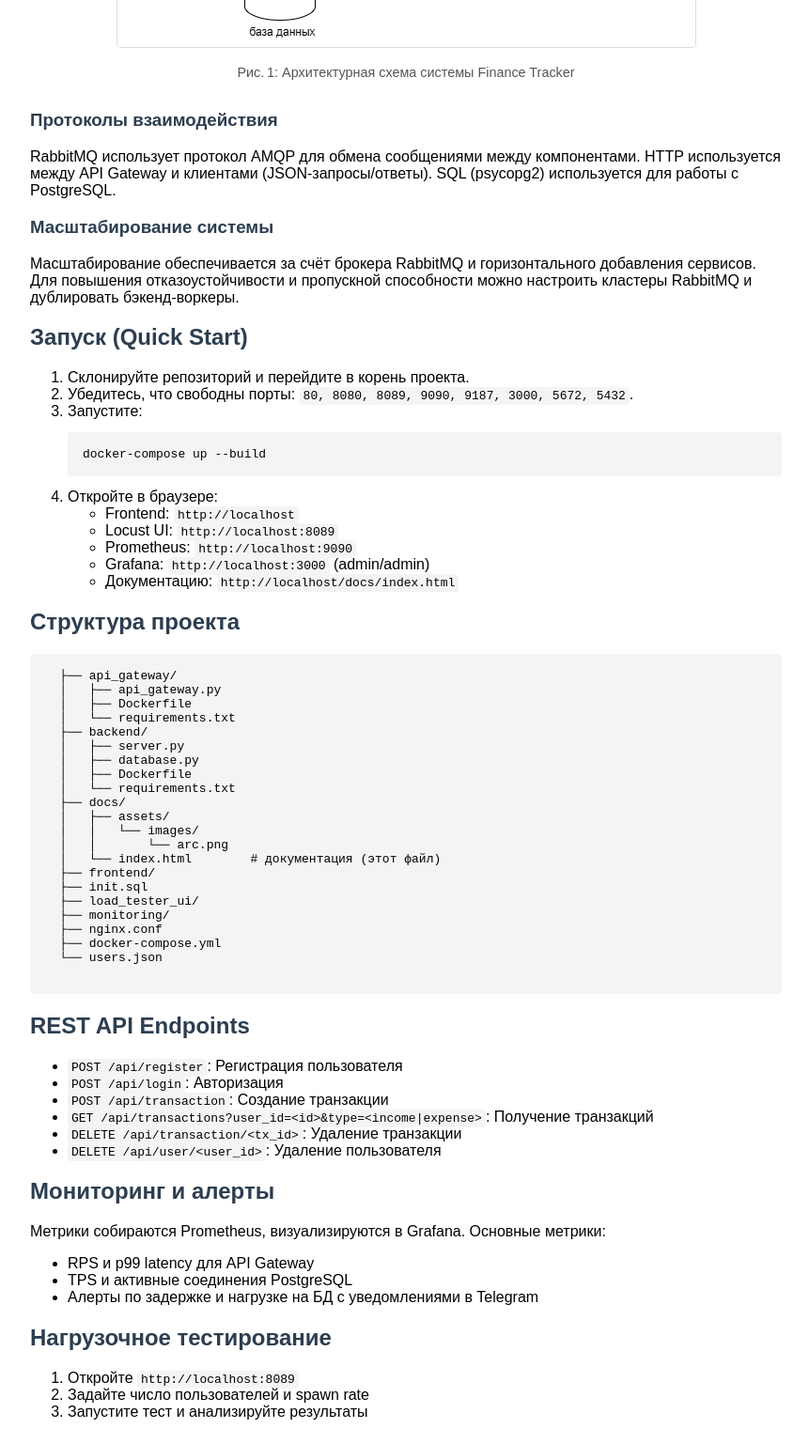
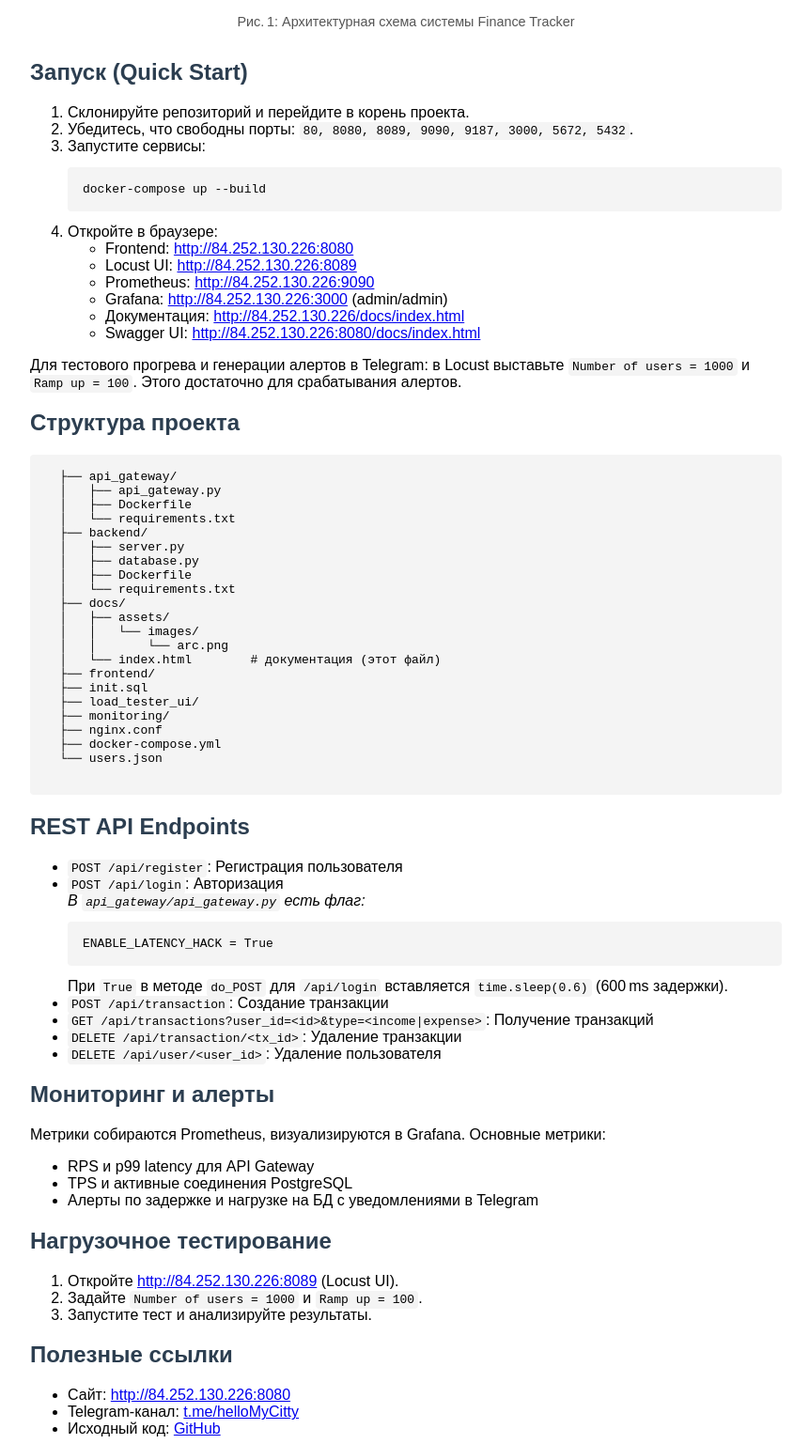
Before and after one commit to sagilyp/finance_tracker_2.0, a plain HTML site: page docs/index.html in a window 1280 px wide. Shown: the part 1260-2797 px from the top of the page at 94% size, without its empty margins (0-861 px from the left). Drawn offline with Linux system fonts and the light colour scheme.

Commit message:
cleared documentation

```diff
--- a/docs/index.html
+++ b/docs/index.html
@@ -32,7 +32,6 @@
   <p>Это распределённое приложение <strong>Finance Tracker</strong>, позволяющее регистрировать пользователей, создавать и просматривать финансовые транзакции (доходы/расходы), а также удалять аккаунт. Проект построен на микросервисной архитектуре: API Gateway, RabbitMQ, backend-сервисы, PostgreSQL, Frontend на статическом HTML+JS, а также системы мониторинга и тестирования.</p>
 
   <h2 id="architecture">Архитектура</h2>
-
   <h3>Реализуемая система</h3>
   <p>В данной лабораторной работе была реализована система, которая включает несколько компонентов:</p>
   <ul>
@@ -42,7 +41,7 @@
     <li><strong>База данных</strong>: PostgreSQL для хранения данных пользователей и транзакций.</li>
   </ul>
 
-  <h3>Основные реализованные задачи</h3>
+  <h3>Основные задачи</h3>
   <ol>
     <li>Регистрация пользователей — добавление новых пользователей в систему.</li>
     <li>Авторизация пользователей — проверка учётных данных при входе.</li>
@@ -54,8 +53,8 @@
   <h3>Стек технологий</h3>
   <p>Для брокера сообщений был выбран RabbitMQ, для серверной логики — Python, база данных — PostgreSQL, контейнеризация — Docker.</p>
 
-  <h3>Обоснование выбора брокера сообщений</h3>
-  <p>RabbitMQ выбран за его надёжность, простоту внедрения и масштабируемость. Он поддерживает подтверждение доставки сообщений и обработку ошибок, что важно для критичных систем. RabbitMQ легче по ресурсам, чем Apache Kafka, и позволяет гибко настраивать маршрутизацию сообщений. В проекте реализована RPC-модель обмена сообщениями. Система может быть масштабирована добавлением дополнительных инстансов сервисов и кластеров RabbitMQ для отказоустойчивости и увеличения пропускной способности.</p>
+  <h3>Выбор брокера сообщений</h3>
+  <p>RabbitMQ выбран за его надёжность, простоту внедрения и масштабируемость. Он поддерживает подтверждение доставки сообщений и обработку ошибок. В проекте реализована RPC-модель обмена сообщениями. Система масштабируется добавлением инстансов сервисов и кластеров RabbitMQ.</p>
 
   <h3>Диаграмма архитектуры</h3>
   <div class="image-container">
@@ -63,29 +62,23 @@
     <p class="caption">Рис. 1: Архитектурная схема системы Finance Tracker</p>
   </div>
 
-  <h3>Протоколы взаимодействия</h3>
-  <p>RabbitMQ использует протокол AMQP для обмена сообщениями между компонентами. HTTP используется между API Gateway и клиентами (JSON-запросы/ответы). SQL (psycopg2) используется для работы с PostgreSQL.</p>
-
-  <h3>Масштабирование системы</h3>
-  <p>Масштабирование обеспечивается за счёт брокера RabbitMQ и горизонтального добавления сервисов. Для повышения отказоустойчивости и пропускной способности можно настроить кластеры RabbitMQ и дублировать бэкенд-воркеры.</p>
-
   <h2 id="setup">Запуск (Quick Start)</h2>
   <ol>
     <li>Склонируйте репозиторий и перейдите в корень проекта.</li>
     <li>Убедитесь, что свободны порты: <code>80, 8080, 8089, 9090, 9187, 3000, 5672, 5432</code>.</li>
-    <li>Запустите:
+    <li>Запустите сервисы:</li>
       <pre>docker-compose up --build</pre>
-    </li>
-    <li>Откройте в браузере:
+    <li>Откройте в браузере:</li>
       <ul>
-        <li>Frontend: <code>http://localhost</code></li>
-        <li>Locust UI: <code>http://localhost:8089</code></li>
-        <li>Prometheus: <code>http://localhost:9090</code></li>
-        <li>Grafana: <code>http://localhost:3000</code> (admin/admin)</li>
-        <li>Документацию: <code>http://localhost/docs/index.html</code></li>
+        <li>Frontend: <a href="http://84.252.130.226:8080">http://84.252.130.226:8080</a></li>
+        <li>Locust UI: <a href="http://84.252.130.226:8089">http://84.252.130.226:8089</a></li>
+        <li>Prometheus: <a href="http://84.252.130.226:9090">http://84.252.130.226:9090</a></li>
+        <li>Grafana: <a href="http://84.252.130.226:3000">http://84.252.130.226:3000</a> (admin/admin)</li>
+        <li>Документация: <a href="http://84.252.130.226/docs/index.html">http://84.252.130.226/docs/index.html</a></li>
+        <li>Swagger UI: <a href="http://84.252.130.226:8080/docs/index.html">http://84.252.130.226:8080/docs/index.html</a></li>
       </ul>
-    </li>
   </ol>
+  <p>Для тестового прогрева и генерации алертов в Telegram: в Locust выставьте <code>Number of users = 1000</code> и <code>Ramp up = 100</code>. Этого достаточно для срабатывания алертов.</p>
 
   <h2 id="structure">Структура проекта</h2>
   <pre>
@@ -115,9 +108,13 @@
   <h2 id="api">REST API Endpoints</h2>
   <ul>
     <li><code>POST /api/register</code>: Регистрация пользователя</li>
-    <li><code>POST /api/login</code>: Авторизация</li>
+    <li><code>POST /api/login</code>: Авторизация<br>
+        <em>В <code>api_gateway/api_gateway.py</code> есть флаг:</em>
+        <pre>ENABLE_LATENCY_HACK = True</pre>
+        При <code>True</code> в методе <code>do_POST</code> для <code>/api/login</code> вставляется <code>time.sleep(0.6)</code> (600 ms задержки).
+    </li>
     <li><code>POST /api/transaction</code>: Создание транзакции</li>
-    <li><code>GET /api/transactions?user_id=&lt;id&gt;&type=&lt;income|expense&gt;</code>: Получение транзакций</li>
+    <li><code>GET /api/transactions?user_id=&lt;id&gt;&amp;type=&lt;income|expense&gt;</code>: Получение транзакций</li>
     <li><code>DELETE /api/transaction/&lt;tx_id&gt;</code>: Удаление транзакции</li>
     <li><code>DELETE /api/user/&lt;user_id&gt;</code>: Удаление пользователя</li>
   </ul>
@@ -132,10 +129,17 @@
 
   <h2 id="testing">Нагрузочное тестирование</h2>
   <ol>
-    <li>Откройте <code>http://localhost:8089</code></li>
-    <li>Задайте число пользователей и spawn rate</li>
-    <li>Запустите тест и анализируйте результаты</li>
+    <li>Откройте <a href="http://84.252.130.226:8089">http://84.252.130.226:8089</a> (Locust UI).</li>
+    <li>Задайте <code>Number of users = 1000</code> и <code>Ramp up = 100</code>.</li>
+    <li>Запустите тест и анализируйте результаты.</li>
   </ol>
+
+  <h2 id="links">Полезные ссылки</h2>
+  <ul>
+    <li>Сайт: <a href="http://84.252.130.226:8080">http://84.252.130.226:8080</a></li>
+    <li>Telegram-канал: <a href="https://t.me/helloMyCitty">t.me/helloMyCitty</a></li>
+    <li>Исходный код: <a href="https://github.com/sagilyp/finance_tracker_2.0">GitHub</a></li>
+  </ul>
 
 </body>
 </html>
```
